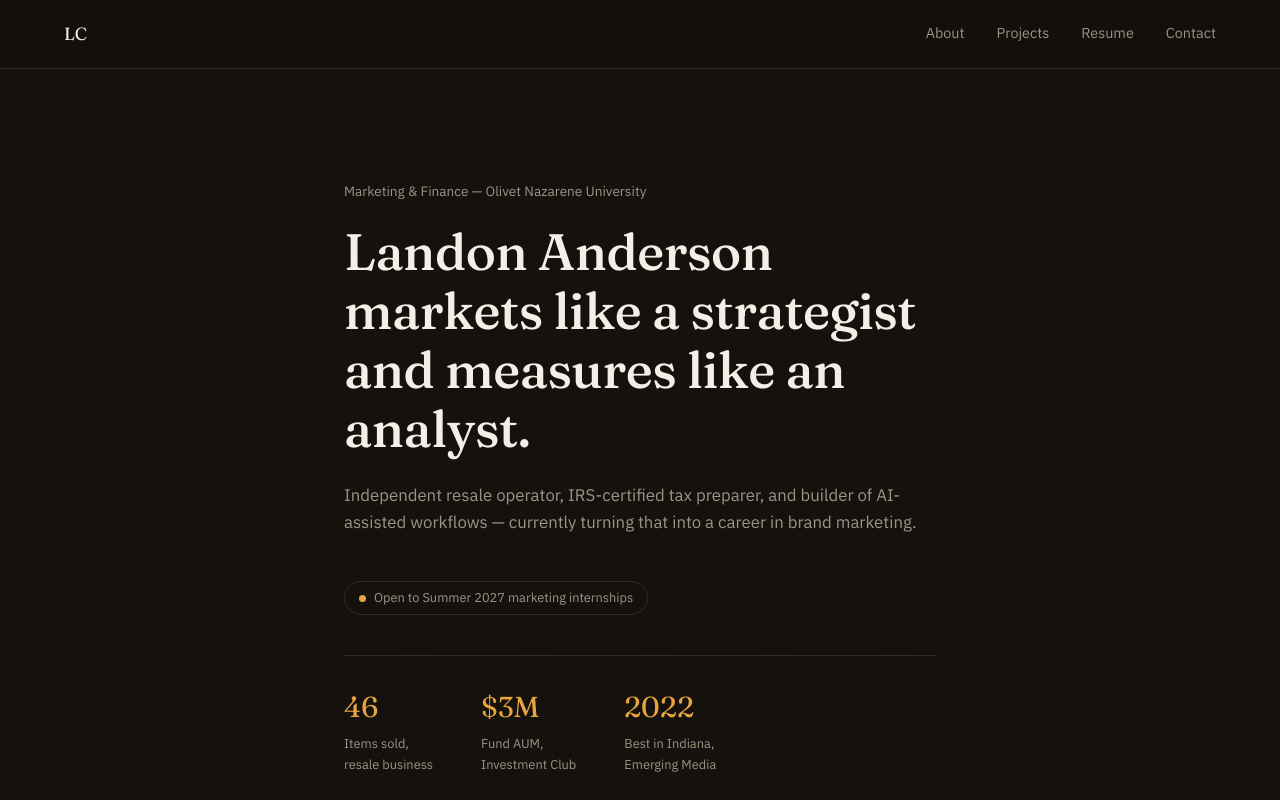
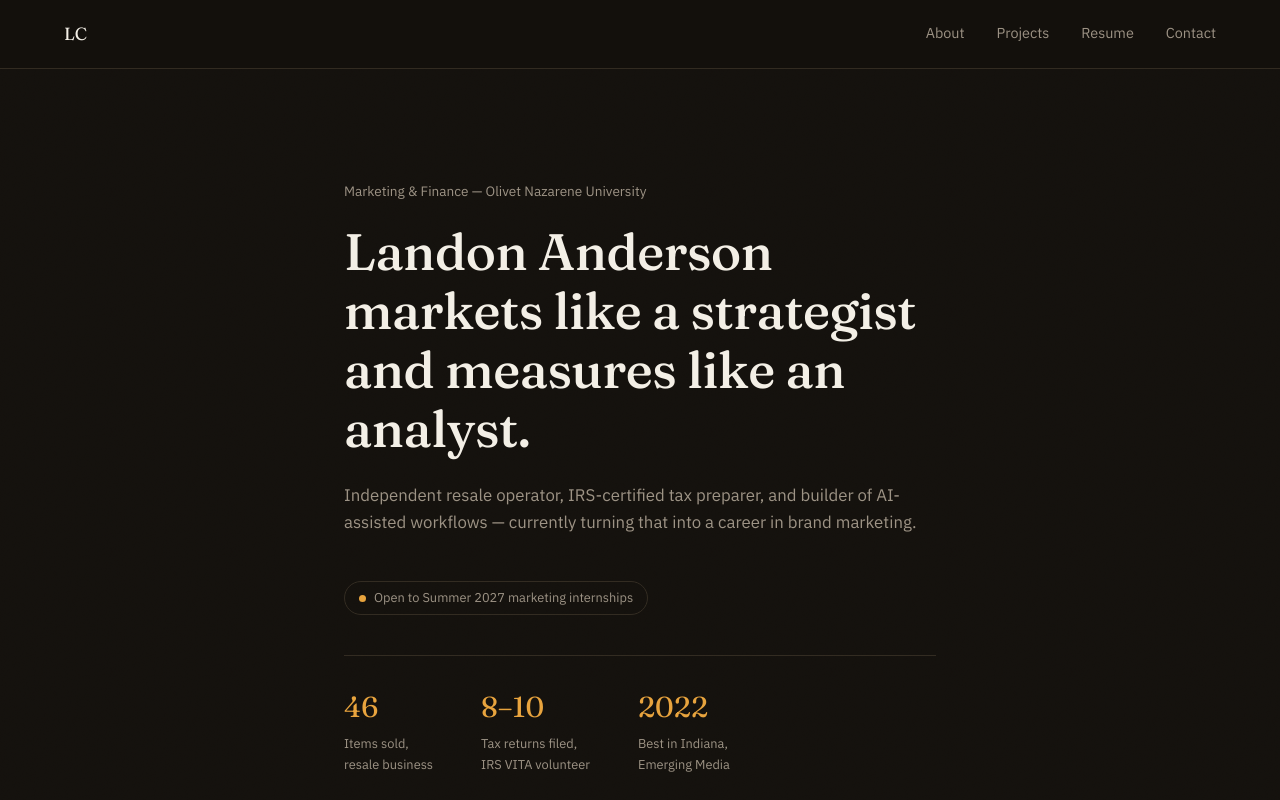
Before and after one commit to lcanderson1306-cell/lcanderson-site-v1, a plain HTML site: page index.html in a window 1280 px wide. Shown: the top 800 px of the page. Drawn offline with Linux system fonts and the light colour scheme.

Commit message:
fixed links

```diff
--- a/index.html
+++ b/index.html
@@ -61,8 +61,8 @@
         <span class="stat-label">Items sold,<br>resale business</span>
       </div>
       <div class="stat">
-        <span class="stat-num">$3M</span>
-        <span class="stat-label">Fund AUM,<br>Investment Club</span>
+        <span class="stat-num">8–10</span>
+        <span class="stat-label">Tax returns filed,<br>IRS VITA volunteer</span>
       </div>
       <div class="stat">
         <span class="stat-num">2022</span>
@@ -179,7 +179,7 @@
   <section id="contact" class="contact">
     <h2>Contact</h2>
     <p>Open to marketing internship conversations for 2027.</p>
-    <a class="contact-email" href="mailto:lcame021306@gmail.com">lcame021306@gmail.com</a>
+    <a class="contact-email" href="mailto:lcanderson1306@gmail.com">lcanderson1306@gmail.com</a>
   </section>
 
 </main>
```
Also changed, not shown: 1 other file.
